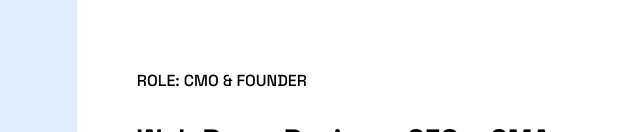
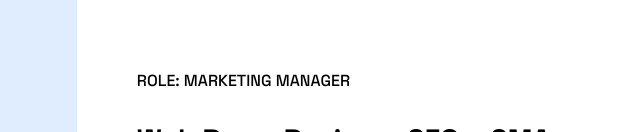
Before and after one commit to tomas-labasauskas/labasauskas, a plain HTML site: page index.html in a window 1280 px wide. Shown: the part 820-952 px from the top of the page, 640-1280 px from the left. Drawn offline with Linux system fonts and the light colour scheme.

Commit message:
little update

```diff
--- a/index.html
+++ b/index.html
@@ -89,7 +89,7 @@
       <div class="right">
         <div class="info">
           <div class="upper">
-            <p>ROLE: CMO & FOUNDER</p>
+            <p>ROLE: MARKETING MANAGER</p>
             <h2>
               Web Dev + Design + SEO + SMA + Email Marketing + Business Dev
             </h2>
```
